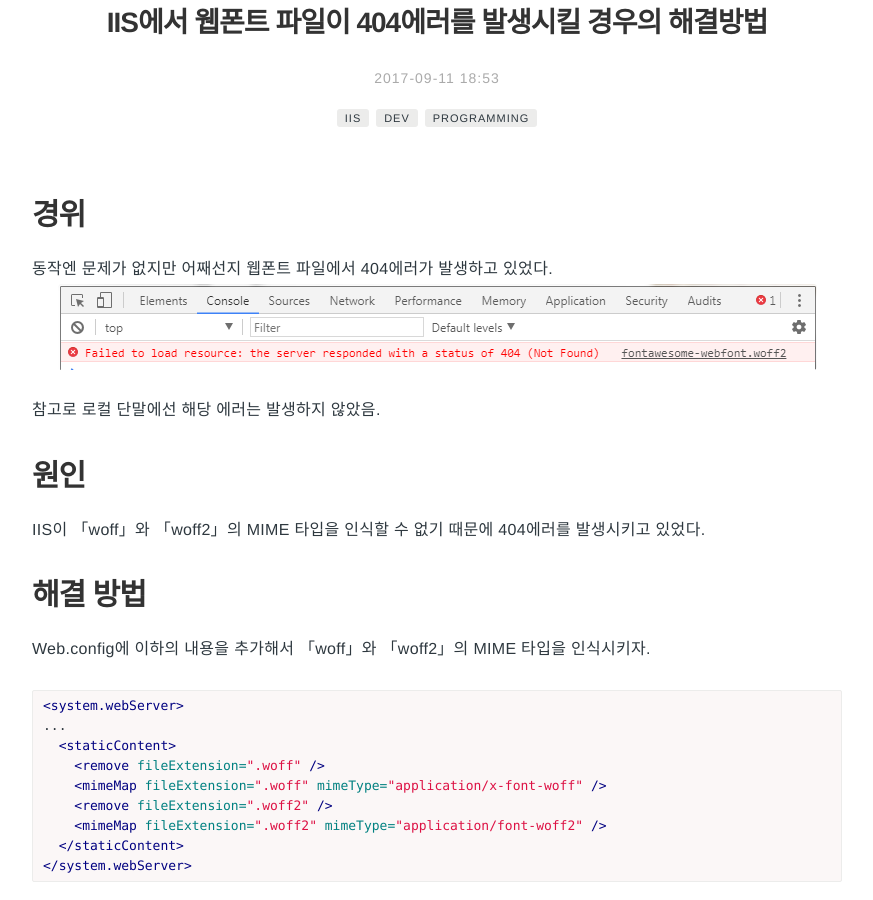
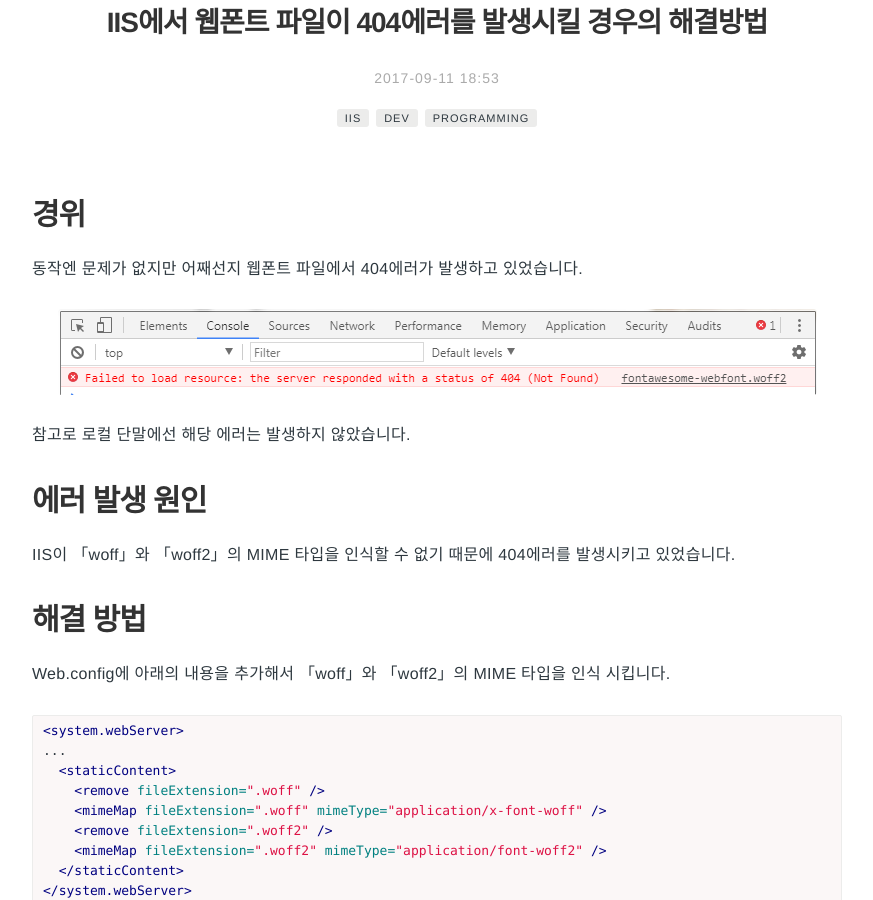
Before and after one commit to Pie001/pie001.github.io, a Jekyll site: the page built from _posts/2017-09-11-0057.md, in a window 1280 px wide and 900 px high, scrolled down 244 px. Shown: the whole window, without its empty margins (203-1076 px from the left). Built offline with Jekyll 4.4.1, drawn with Linux system fonts in a browser that asks for light colours; comment, search, counter and statistics services are not loaded.

Commit message:
Update 2017-09-11-0057.md

````diff
--- a/_posts/2017-09-11-0057.md
+++ b/_posts/2017-09-11-0057.md
@@ -16,16 +16,22 @@ author: pie
 description: IIS에서 웹폰트 파일이 404에러를 발생시킬 경우의 해결방법
 ---
 # 경위
-동작엔 문제가 없지만 어째선지 웹폰트 파일에서 404에러가 발생하고 있었다.
+
+동작엔 문제가 없지만 어째선지 웹폰트 파일에서 404에러가 발생하고 있었습니다.
+
 ![0057-1.png](/assets/images/post/0057-1.png)
 
-참고로 로컬 단말에선 해당 에러는 발생하지 않았음.
+참고로 로컬 단말에선 해당 에러는 발생하지 않았습니다.
 
-# 원인
-IIS이 「woff」와 「woff2」의 MIME 타입을 인식할 수 없기 때문에 404에러를 발생시키고 있었다.
+
+# 에러 발생 원인
+
+IIS이 「woff」와 「woff2」의 MIME 타입을 인식할 수 없기 때문에 404에러를 발생시키고 있었습니다.
+
 
 # 해결 방법
-Web.config에 이하의 내용을 추가해서 「woff」와 「woff2」의 MIME 타입을 인식시키자.
+
+Web.config에 아래의 내용을 추가해서 「woff」와 「woff2」의 MIME 타입을 인식 시킵니다.
 
 ```xml
 <system.webServer>
````
